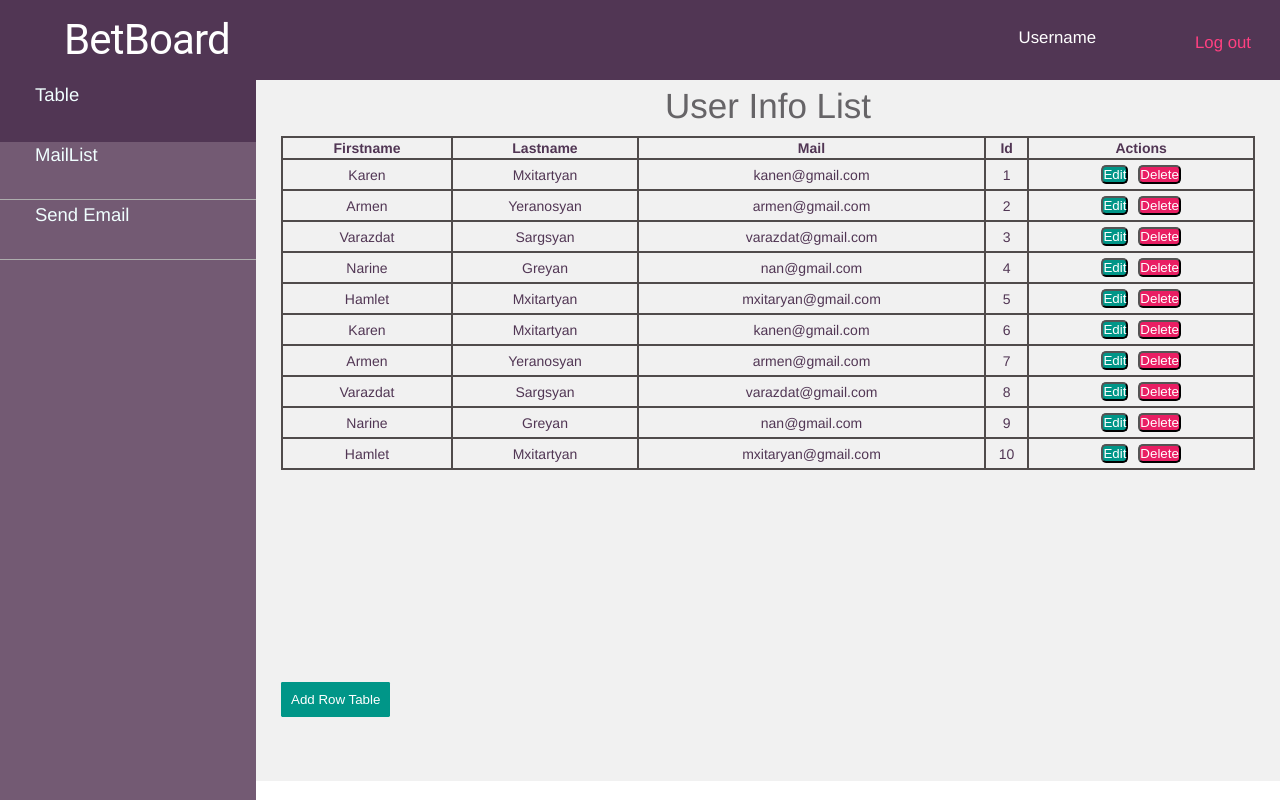
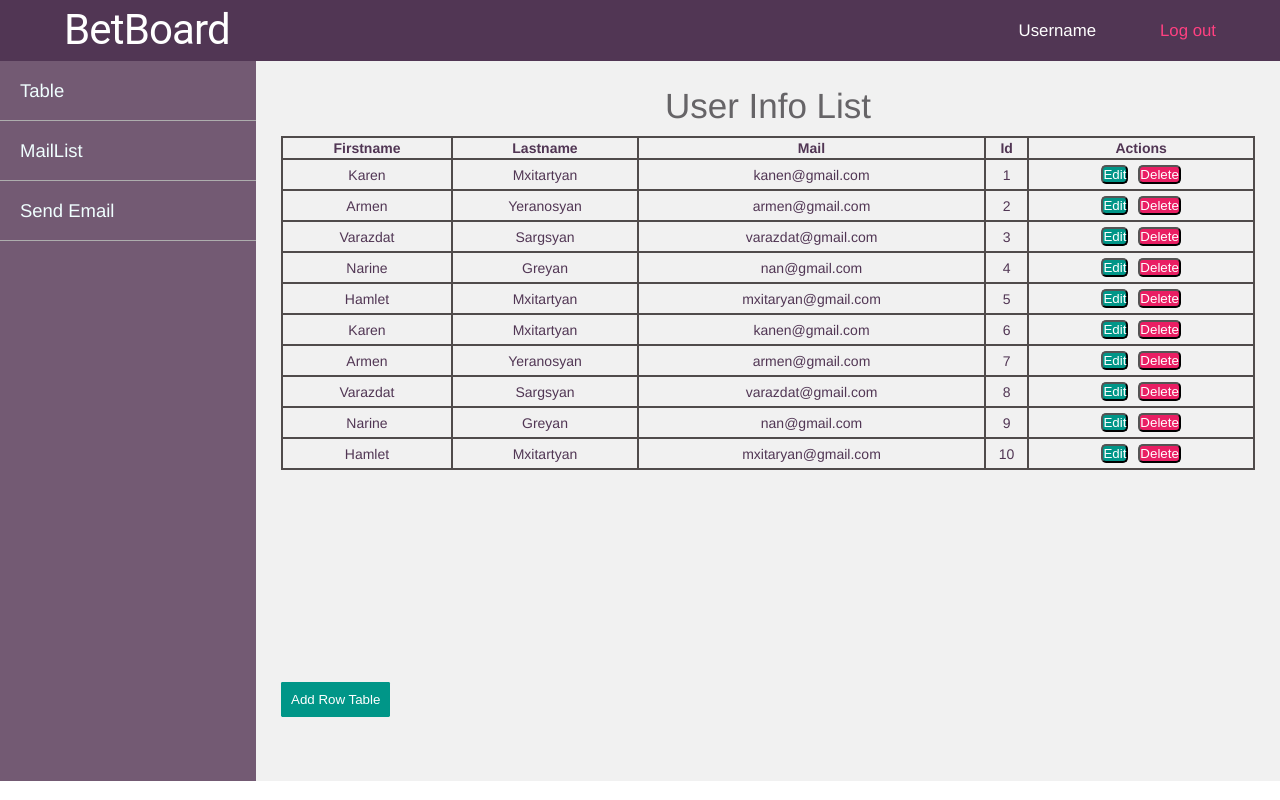
Before and after one commit to GitTat/FrontBetApp, a React (Create React App) app: page /#/table in a window 1280 px wide. Built offline with nearby package versions, Linux system fonts and the light colour scheme.

Commit message:
update to be used for all

```diff
--- a/src/Header.js
+++ b/src/Header.js
@@ -35,7 +35,7 @@ class Header extends Component{
                   <div className="user flex">
                       <ul className="list flex">
                           <li className="list_item">Username</li>
-                          <li className="list_item"><NavLink activeClassName="active" to='/login'>Log out</NavLink></li>
+                          <li className="list_item"><NavLink activeStyle={{ backgroundColor: '#907a94' }} to='/login'>Log out</NavLink></li>
                       </ul>
                   </div>
               </div>
@@ -47,11 +47,11 @@ class Header extends Component{
                  <div className="close_item"></div>
              </div>
              <ul className="menu_list">
-                 <li className="menu_item"><NavLink activeClassName="active" to='/table'>Table </NavLink></li>
-                 <li className="menu_item"><NavLink activeClassName="active" to='/addmailinglist'>MailList </NavLink></li>
-                 <li className="menu_item"><NavLink activeClassName="active" to='/sendemails'> Send Email </NavLink></li>
-                 <li className="menu_item"><NavLink activeClassName="active" to='/login'>Log Out </NavLink></li>
-             </ul>
+                 <li className="menu_item"><NavLink activeStyle={{ backgroundColor: '#907a94' }} to='/table'>Table</NavLink></li>
+                 <li className="menu_item"><NavLink activeStyle={{ backgroundColor: '#907a94' }} to='/addmailinglist'>MailList</NavLink></li>
+				<li className="menu_item"><NavLink activeStyle={{ backgroundColor: '#907a94' }} to='/sendemails'> Send Email </NavLink></li>
+				<li className="menu_item"><NavLink activeStyle={{ backgroundColor: '#907a94' }} to='/login'>Log Out </NavLink></li>
+			</ul>
          </div>
       </div>
     );
--- a/src/StyleSheet/Header.css
+++ b/src/StyleSheet/Header.css
@@ -1,6 +1,6 @@
 .header_container{
-position:fixed;
-    height:10%;
+	position:fixed;
+    height:61px;
 	width:100%;
 	top:0;
 
@@ -20,10 +20,6 @@ position:fixed;
     margin-left:15px;
     cursor:pointer;
 
-}
-.logo a{
-    color: #fff;
-    text-decoration: none;
 }
 
 h1{
@@ -62,7 +58,7 @@ h1{
 }
 
 .list_item{
-   cursor:pointer;
+  cursor:pointer;
     width:120px;
     text-align: right;
     text-decoration: none;
@@ -108,10 +104,15 @@ h1{
     border-bottom: 1px solid #adadad;
     box-sizing: border-box;
     display: flex;
+
     justify-content: flex-start;
     align-items:center;
     cursor: pointer;
     transition: .5s ;
+	padding:0;
+}
+.menu_item:hover{
+    background-color:#907a94;
 }
 .close_item:first-child{
     transform: rotate(-45deg);
@@ -121,15 +122,16 @@ h1{
     transform: rotate(45deg);
 }
 .menu_item a{
+
+	padding-left:20px;
+	padding-top:18px;
+	box-sizing:border-box;
     text-decoration: none;
     color: azure;
-    font-size: 1.2em;
-}
-.active{
-    background-color:#513654;
-}
-a :active{
-    background-color:#513654;
+    font-size: 1.1em;
+	height:100%;
+	width:100%;
+	display:block;
 }
 
 
@@ -157,11 +159,14 @@ a :active{
 	}
 
 
-
 	h1{
 		font-size:25px;
 	}
 }
-  .menuListWrap{    /*Add New Menu List */
-        width: 90%;
-    }
+
+@media (min-width:769px) {
+	#sidenav{
+		display:none;
+	}
+
+}
--- a/src/StyleSheet/Menu.css
+++ b/src/StyleSheet/Menu.css
@@ -8,7 +8,7 @@
     height: 90%;
     float:left;
 	position:fixed;
-	top:10%;
+	top:61px;
 
 }
 .list_menu{
@@ -17,9 +17,8 @@
     width: 100%;
 }
 .menu_item{
-	text-decoration: none;
     color: azure;
-    font-size: 1.1em;
+    font-size: 1.2em;
 	width:100%;
     text-align: left;
     height: 60px;
@@ -30,17 +29,23 @@
     align-items:center;
     cursor: pointer;
     transition: .5s ;
+	padding:0;
+}
 
+.menu_item a{
+	padding-left:20px;
+	padding-top:18px;
+	box-sizing:border-box;
+    text-decoration: none;
+    color: azure;
+    font-size: 1.1em;
+	height:100%;
+	width:100%;
+	display:block;
 }
 
 .menu_item:hover{
-    background-color:#513654;
-}
-.active{
-    background-color:#513654;
-}
-a :active{
-    background-color:#513654;
+    background-color:#907a94;
 }
 
 @media (max-width:768px) {
--- a/src/StyleSheet/SendEmails.css
+++ b/src/StyleSheet/SendEmails.css
@@ -1,5 +1,6 @@
 .wrapper {
     width: 80%;
+	margin:0 auto;
 }
 
 .list_options{
--- a/src/StyleSheet/index.css
+++ b/src/StyleSheet/index.css
@@ -27,8 +27,6 @@ a{
     display: block;
     height: 100%;
     width: 100%;
-    padding-left:35px;
-    padding-top:5px;
     text-decoration: none;
 
 }
```
